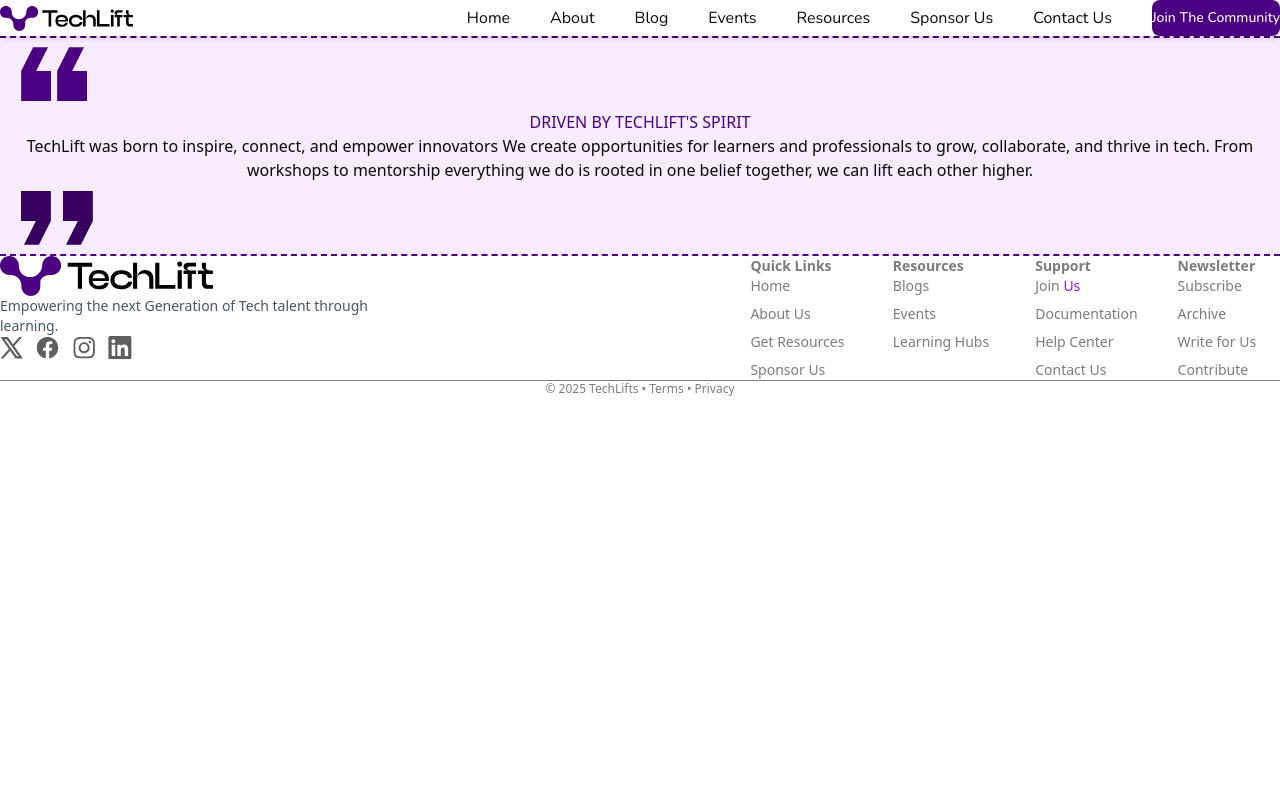
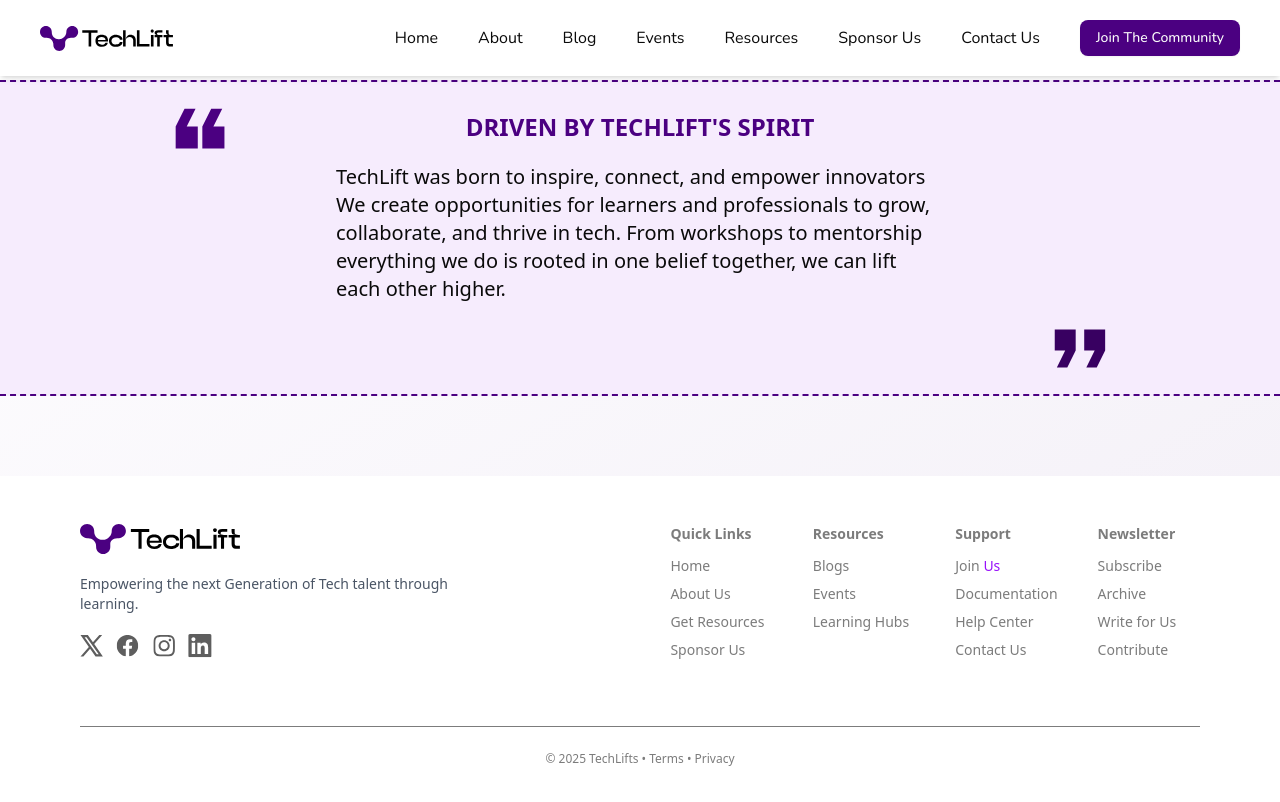
Before and after one commit to techlift2004/techlift, a React (Vite) app: page / in a window 1280 px wide. Shown: the top 802 px of the page. Built offline with nearby package versions, Linux system fonts and the light colour scheme.

Commit message:
working on the hero still

```diff
--- a/src/index.css
+++ b/src/index.css
@@ -2,12 +2,6 @@
 
 @import "tailwindcss";
 @import "tw-animate-css";
-
-* {
-  margin: 0;
-  padding: 0;
-  box-sizing: border-box;
-}
 
 @custom-variant dark (&:is(.dark *));
 
--- a/src/layout/footer/footer.jsx
+++ b/src/layout/footer/footer.jsx
@@ -29,7 +29,7 @@ export default function Footer() {
     <div className="bg-white px-[1.5rem] md:px-[5rem] py-12">
       <div className="border-b-[0.5px] border-[#7C7C7C] pb-10 md:flex flex-col justify-between lg:flex-row">
         <div className="max-w-sm mb-7">
-          <img src={companyIcon} alt="company logo" className="h-10" />
+          <img src={companyIcon} alt="company logo" className="w-[10rem]" />
           <p className="my-5 text-sm text-gray-600">
             Empowering the next Generation of Tech talent through learning.
           </p>
--- a/src/layout/nav/nav.jsx
+++ b/src/layout/nav/nav.jsx
@@ -18,7 +18,7 @@ export default function Nav() {
   ];
 
   return (
-    <div className="w-full flex flex-col lg:flex-row justify-between items-start lg:items-center px-10 py-5 bg-white shadow-md relative">
+    <div className="w-full flex flex-col lg:flex-row justify-between items-start lg:items-center px-10 py-5 bg-white shadow-md fixed mt-[-5rem] z-50">
       <div className="flex justify-between items-center w-full lg:w-auto">
         <img src={logo} alt="logo" />
         <img
--- a/src/pages/home/PostHero.jsx
+++ b/src/pages/home/PostHero.jsx
@@ -1,21 +1,31 @@
 const PostHero = () => {
   return (
-    <div className="bg-[#F6ECFD] border-y-2 border-dashed border-[#4B0081] p-4 text-center">
-      <div>
-        <img src="/quoteLeft.svg" alt="quote" />
+    <div className="bg-[#F6ECFD] border-y-2 border-dashed border-[#4B0081] p-5 md:py-5 lg:px-40 text-center my-20">
+      <div className="flex w-full justify-start">
+        <img
+          src="/quoteLeft.svg"
+          alt="quote"
+          className="w-[3.5rem] md:w-[5rem]"
+        />
       </div>
-      <div>
-        <h1 className="text-[#4B0081]">DRIVEN BY TECHLIFT'S SPIRIT</h1>
-        <p>
+      <div className="my-5">
+        <h1 className="text-[#4B0081] mt-[-1rem] lg:mt-[-4rem] mb-5 font-extrabold md:text-2xl">
+          DRIVEN BY TECHLIFT'S SPIRIT
+        </h1>
+        <h4 className="max-w-[18rem] md:max-w-[38rem] md:text-xl mx-auto text-start font-normal">
           TechLift was born to inspire, connect, and empower innovators We
           create opportunities for learners and professionals to grow,
           collaborate, and thrive in tech. From workshops to mentorship
           everything we do is rooted in one belief together, we can lift each
           other higher.
-        </p>
+        </h4>
       </div>
-      <div>
-        <img src="/quoteRight.svg" alt="quote" />
+      <div className="flex w-full justify-end">
+        <img
+          src="/quoteRight.svg"
+          alt="quote"
+          className="w-[3.5rem] md:w-[5rem]"
+        />
       </div>
     </div>
   );
```
